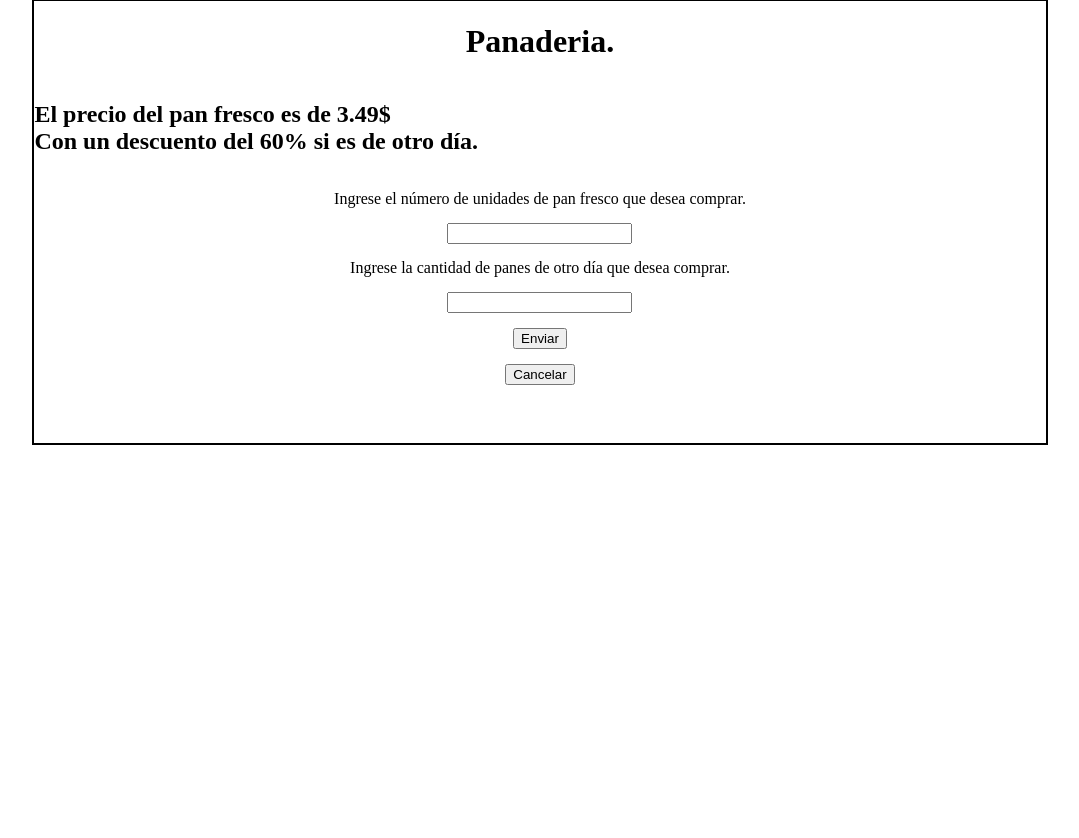
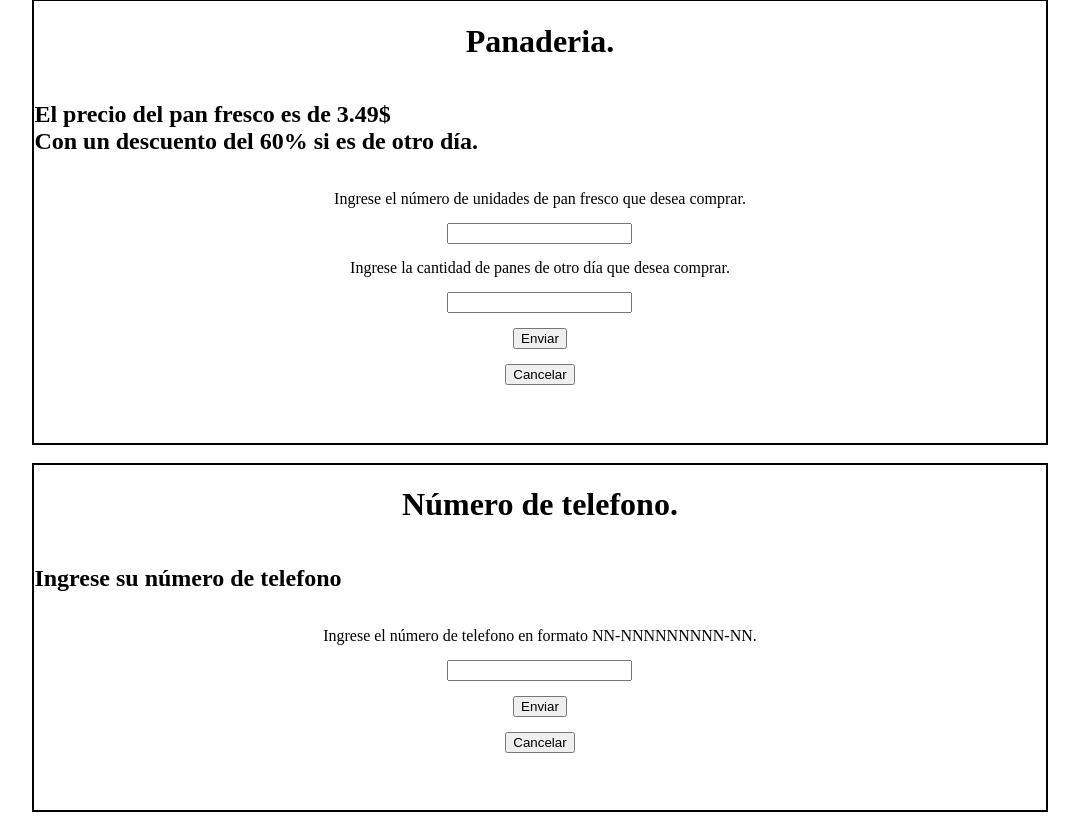
Before and after one commit to brianpr-pr/Aplicacion-Multidisciplinar, a PHP site: page / in a window 1280 px wide. Shown: the part 886-1724 px from the top of the page, without its empty margins (102-1181 px from the left). Before the commit the page ends 1331 px from the top, so only its background shows below. Run offline with PHP 8.4, Linux system fonts and the light colour scheme.

Commit message:
Tarea 4 finalizada

```diff
--- /dev/null
+++ b/componentes/telefono.php
@@ -0,0 +1,16 @@
+<?php
+function validarTelefono($telefono){
+    if(gettype($telefono) !== "string"){
+        return [false, "Error: Formato de datos enviados incorrectos"];
+    }
+
+    if(!preg_match("/^[0-9]{2,2}-[0-9]{9,9}-[0-9]{2,2}$/", $telefono)){
+        return [false, "Error: Formato de datos invalidos solo se admite: NN-NNNNNNNNN-NN"];
+    }
+    return $telefono;
+}
+
+function resultadoTelefono($telefono){
+    $telefono = explode("-",$telefono);
+    return "Número de telefono sin extensiones: [{$telefono[1]}]";
+}
--- a/index.php
+++ b/index.php
@@ -1,6 +1,7 @@
 <?php
 include "./componentes/datosFinancieros.php";
 include "./componentes/pan.php";
+include "./componentes/telefono.php";
 include "./componentes/utilidades.php";
 ?>
 <!DOCTYPE html>
@@ -17,6 +18,7 @@ include "./componentes/utilidades.php";
 $outputCapitalInvertir = "";
 $outputCuentaAhorros = "";
 $outputPan = "";
+$outputTelefono = "";
 
 if($_SERVER["REQUEST_METHOD"] === "POST"){
 
@@ -51,12 +53,21 @@ if($_SERVER["REQUEST_METHOD"] === "POST"){
     }
 
     if(isset($_POST['panFresco'], $_POST['panAntiguo'])){
-        $datosEnviados = validarCantidadPan($_POST['panFresco'], $_POST['panAntiguo']);
-        //Calculo interes compuesto.
-        if($datosEnviados[0]){
+        $validacionResultados = validarCantidadPan($_POST['panFresco'], $_POST['panAntiguo']);
+        if($validacionResultados[0]){
             $outputPan .= resultadoCompra($_POST['panFresco'], $_POST['panAntiguo']);
         } else{
-            $outputPan .= $datosEnviados[1];
+            $outputPan .= $validacionResultados[1];
+        }
+    }
+
+    if(isset($_POST['telefono'])){
+        $_POST['telefono'] = validarTelefono($_POST['telefono']);
+        $validacionResultados = comprobarDatos($_POST);
+        if($validacionResultados[0]){
+            $outputTelefono .= resultadoTelefono($_POST['telefono']);
+        } else{
+            $outputTelefono .= $validacionResultados[1];
         }
     }
 }
@@ -122,5 +133,20 @@ if($_SERVER["REQUEST_METHOD"] === "POST"){
         <h2><?php echo $outputPan; ?></h2>
     </div>
     <br>
+
+    <div class="div-app">
+        <h1>Número de telefono.</h1>
+        <h2>Ingrese su número de telefono</h2>
+        <form method="POST">
+            <label for="telefono" id="" class="">Ingrese el número de telefono en formato NN-NNNNNNNNN-NN.</label>
+            <input type="string" id="telefono" class="" name="telefono"/>
+
+            <button type="submit" id="" class="">Enviar</button>
+            <button type="reset" id="" class="">Cancelar</button>
+        </form>
+        <br>
+        <h2><?php echo $outputTelefono; ?></h2>
+    </div>
+    <br>
 </body>
 </html>
```
